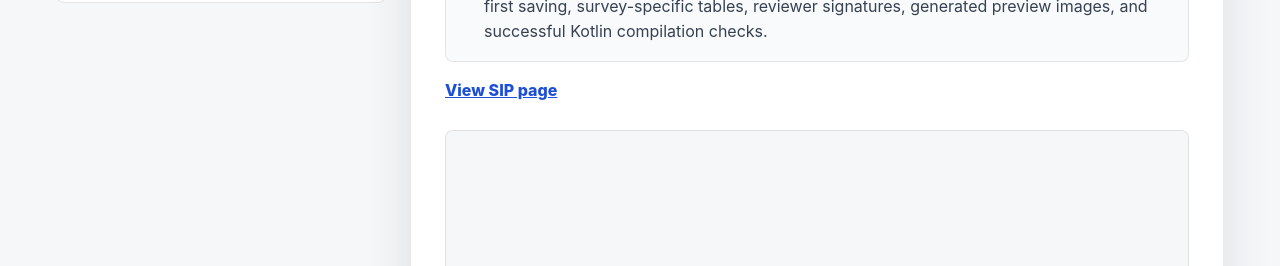
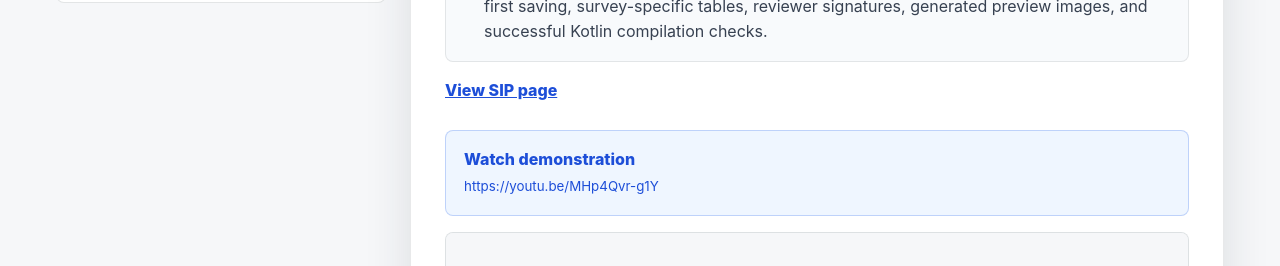
Before and after one commit to ehartman11/my-portfolio, a React (Create React App) app: page /my-portfolio/projects in a window 1280 px wide. Shown: the part 1280-1546 px from the top of the page. Built offline with nearby package versions, Linux system fonts and the light colour scheme.

Commit message:
Update SIP in Project Page

```diff
--- a/pages/Projects.jsx
+++ b/pages/Projects.jsx
@@ -40,6 +40,7 @@ const projects = [
     link: "/sip",
     linkText: "View SIP page",
     mediaLinks: [
+      { type: "external", href: "https://youtu.be/MHp4Qvr-g1Y", label: "Watch demonstration" },
       { type: "pdf", src: innovationBrief, label: "Innovation brief" },
       { type: "image", src: topLevelDesign, label: "Top-level design" },
       { type: "image", src: homePage, label: "Home page" },
--- a/src/pages/Projects.jsx
+++ b/src/pages/Projects.jsx
@@ -40,6 +40,7 @@ const projects = [
     link: "/sip",
     linkText: "View SIP page",
     mediaLinks: [
+      { type: "external", href: "https://youtu.be/MHp4Qvr-g1Y", label: "Watch demonstration" },
       { type: "pdf", src: innovationBrief, label: "Innovation brief" },
       { type: "image", src: topLevelDesign, label: "Top-level design" },
       { type: "image", src: homePage, label: "Home page" },
```
Also changed, not shown: src/assets/projects/RadconApp/link.txt (added).
